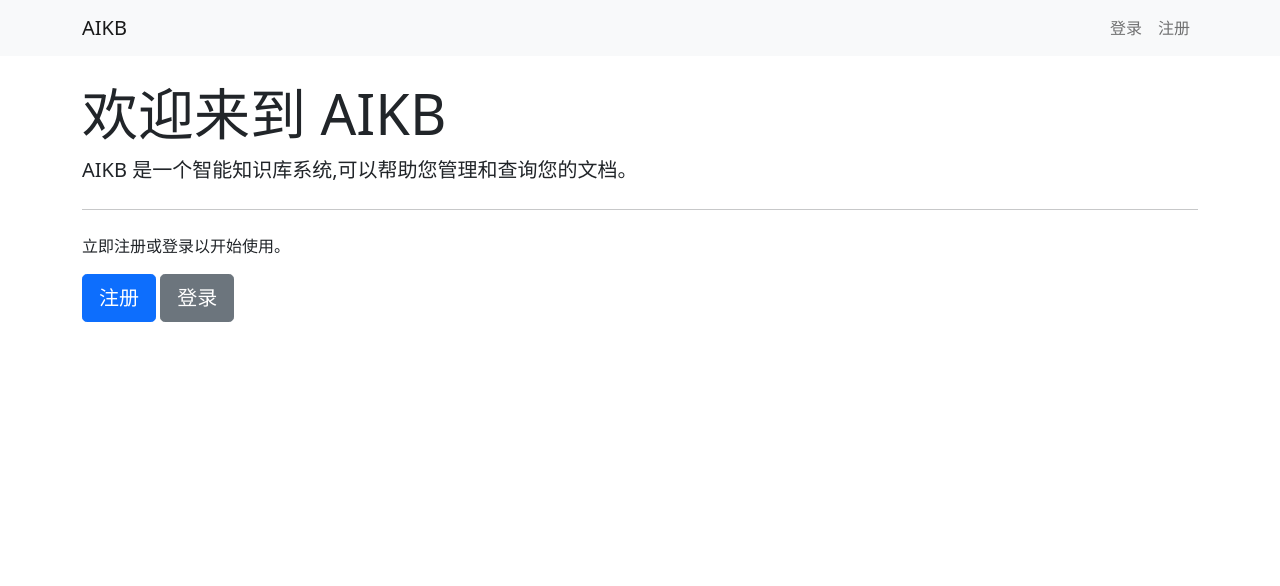
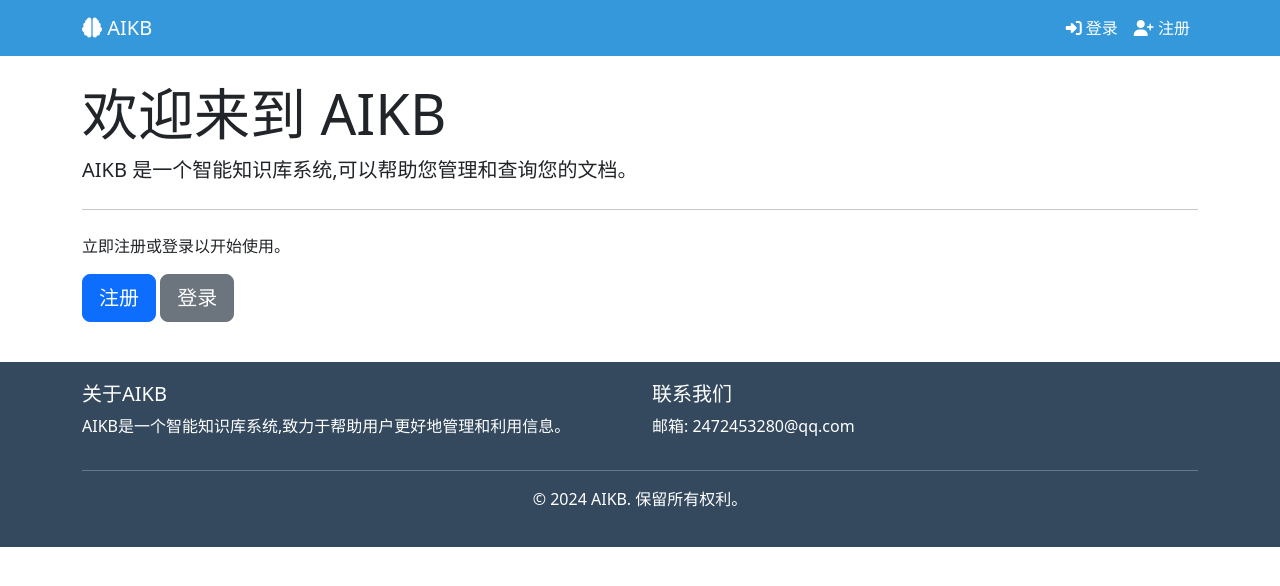
Before and after one commit to Wangyugui1/aibk, a Flask app: page / in a window 1280 px wide. Shown: the top 586 px of the page. Run offline with Flask 2, Linux system fonts and the light colour scheme.

Commit message:
Update base.html

```diff
--- a/app/templates/base.html
+++ b/app/templates/base.html
@@ -4,12 +4,37 @@
     <meta charset="UTF-8">
     <meta name="viewport" content="width=device-width, initial-scale=1.0">
     <title>AIKB - {% block title %}{% endblock %}</title>
-    <link href="https://cdn.jsdelivr.net/npm/bootstrap@5.1.3/dist/css/bootstrap.min.css" rel="stylesheet">
+    <!-- 引入Font Awesome图标库 -->
+    <link rel="stylesheet" href="https://cdnjs.cloudflare.com/ajax/libs/font-awesome/6.4.0/css/all.min.css">
+    <!-- 引入Bootstrap 5 CSS -->
+    <link href="https://cdn.jsdelivr.net/npm/bootstrap@5.3.0/dist/css/bootstrap.min.css" rel="stylesheet">
+    <!-- 自定义CSS样式 -->
+    <style>
+        /* 设置导航栏背景颜色和文字颜色 */
+        .navbar-custom {
+            background-color: #3498db;
+        }
+        .navbar-custom .navbar-brand,
+        .navbar-custom .nav-link {
+            color: white;
+        }
+        /* 设置页脚样式 */
+        .footer {
+            background-color: #34495e;
+            color: white;
+            padding: 20px 0;
+            margin-top: 40px;
+        }
+    </style>
+    {% block extra_css %}{% endblock %}
 </head>
 <body>
-    <nav class="navbar navbar-expand-lg navbar-light bg-light">
+    <!-- 导航栏 -->
+    <nav class="navbar navbar-expand-lg navbar-custom">
         <div class="container">
-            <a class="navbar-brand" href="{{ url_for('main.index') }}">AIKB</a>
+            <a class="navbar-brand" href="{{ url_for('main.index') }}">
+                <i class="fas fa-brain"></i> AIKB
+            </a>
             <button class="navbar-toggler" type="button" data-bs-toggle="collapse" data-bs-target="#navbarNav" aria-controls="navbarNav" aria-expanded="false" aria-label="Toggle navigation">
                 <span class="navbar-toggler-icon"></span>
             </button>
@@ -17,17 +42,25 @@
                 <ul class="navbar-nav ms-auto">
                     {% if current_user.is_authenticated %}
                         <li class="nav-item">
-                            <a class="nav-link" href="{{ url_for('main.dashboard') }}">仪表板</a>
+                            <a class="nav-link" href="{{ url_for('main.dashboard') }}">
+                                <i class="fas fa-tachometer-alt"></i> 仪表板
+                            </a>
                         </li>
                         <li class="nav-item">
-                            <a class="nav-link" href="{{ url_for('auth.logout') }}">登出</a>
+                            <a class="nav-link" href="{{ url_for('auth.logout') }}">
+                                <i class="fas fa-sign-out-alt"></i> 登出
+                            </a>
                         </li>
                     {% else %}
                         <li class="nav-item">
-                            <a class="nav-link" href="{{ url_for('auth.login') }}">登录</a>
+                            <a class="nav-link" href="{{ url_for('auth.login') }}">
+                                <i class="fas fa-sign-in-alt"></i> 登录
+                            </a>
                         </li>
                         <li class="nav-item">
-                            <a class="nav-link" href="{{ url_for('auth.register') }}">注册</a>
+                            <a class="nav-link" href="{{ url_for('auth.register') }}">
+                                <i class="fas fa-user-plus"></i> 注册
+                            </a>
                         </li>
                     {% endif %}
                 </ul>
@@ -35,22 +68,48 @@
         </div>
     </nav>
 
+    <!-- 主要内容区域 -->
     <div class="container mt-4">
-        {% with messages = get_flashed_messages() %}
+        <!-- 显示Flash消息 -->
+        {% with messages = get_flashed_messages(with_categories=true) %}
             {% if messages %}
-                {% for message in messages %}
-                    <div class="alert alert-info" role="alert">
+                {% for category, message in messages %}
+                    <div class="alert alert-{{ category }} alert-dismissible fade show" role="alert">
                         {{ message }}
+                        <button type="button" class="btn-close" data-bs-dismiss="alert" aria-label="Close"></button>
                     </div>
                 {% endfor %}
             {% endif %}
         {% endwith %}
 
+        <!-- 页面主要内容 -->
         {% block content %}{% endblock %}
     </div>
 
-    <script src="https://cdn.jsdelivr.net/npm/bootstrap@5.1.3/dist/js/bootstrap.bundle.min.js"></script>
+    <!-- 页脚 -->
+    <footer class="footer">
+        <div class="container">
+            <div class="row">
+                <div class="col-md-6">
+                    <h5>关于AIKB</h5>
+                    <p>AIKB是一个智能知识库系统,致力于帮助用户更好地管理和利用信息。</p>
+                </div>
+                <div class="col-md-6">
+                    <h5>联系我们</h5>
+                    <p>邮箱: 2472453280@qq.com</p>
+                </div>
+            </div>
+            <hr>
+            <p class="text-center">&copy; 2024 AIKB. 保留所有权利。</p>
+        </div>
+    </footer>
+
+    <!-- 引入Bootstrap 5 JS -->
+    <script src="https://cdn.jsdelivr.net/npm/bootstrap@5.3.0/dist/js/bootstrap.bundle.min.js"></script>
+    <!-- 引入jQuery -->
     <script src="https://code.jquery.com/jquery-3.6.0.min.js"></script>
+    <!-- 引入自定义JS文件 -->
     <script src="{{ url_for('static', filename='js/main.js') }}"></script>
+    {% block extra_js %}{% endblock %}
 </body>
 </html>
```
